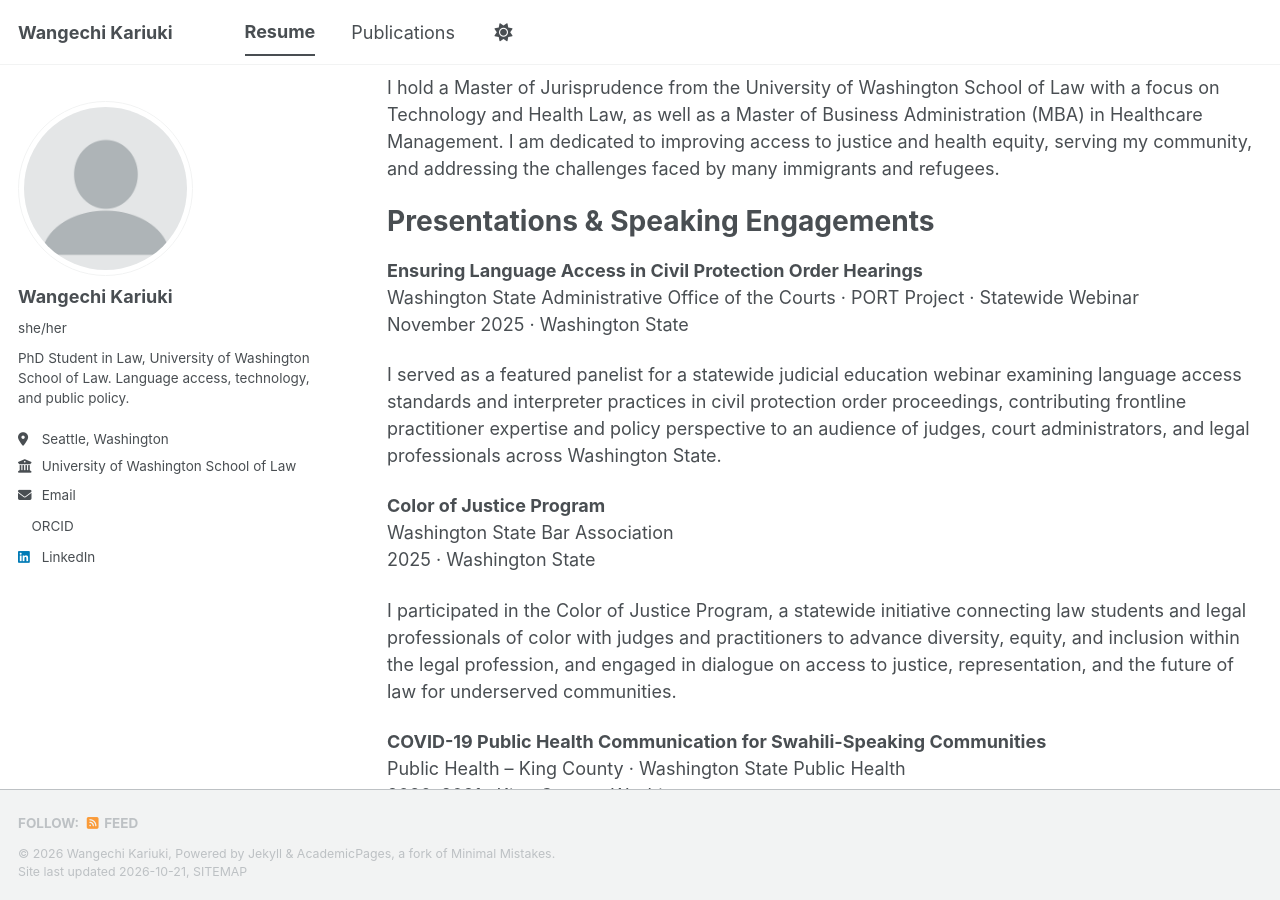
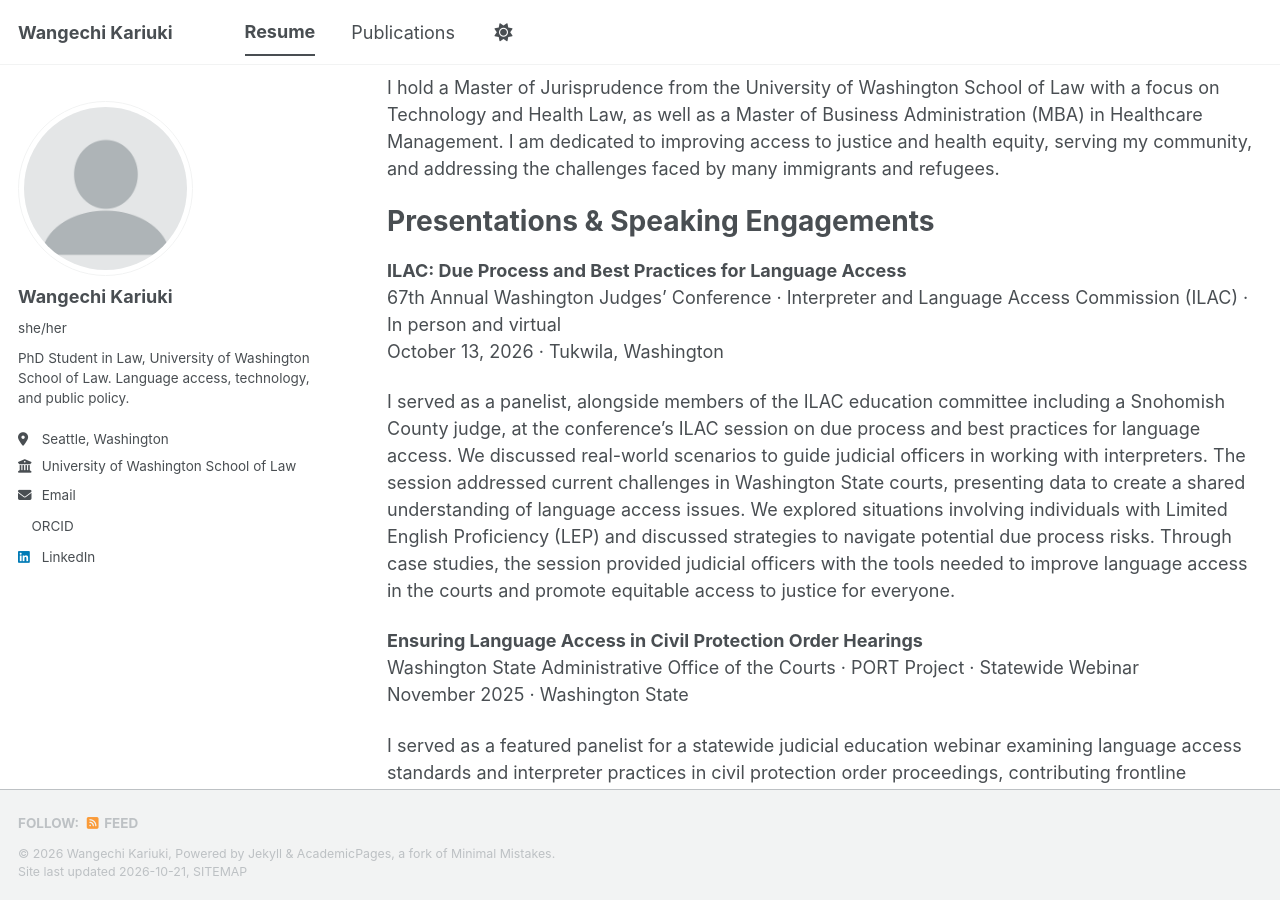
Before and after one commit to wangechikariuki/wangechikariuki.github.io, a Jekyll site: the page built from _pages/resume.md, in a window 1280 px wide and 900 px high, scrolled down 728 px. Built offline with Jekyll 4.4.1, drawn with Linux system fonts in a browser that asks for light colours; a style sheet for code colours, icons or effects is not loaded; part of the change alters nothing that is shown.

Commit message:
Publish 67th Annual Washington Judges' Conference entry on resume
The October 13, 2026 ILAC session has taken place; remove the Liquid
comment that kept the entry hidden.

Co-Authored-By: Claude Opus 5.5 <noreply@anthropic.com>
Claude-Session: https://claude.ai/code/session_01CnbAPzQ6XYeqPyZoe3LaPo

```diff
--- a/_pages/resume.md
+++ b/_pages/resume.md
@@ -26,17 +26,11 @@ I hold a Master of Jurisprudence from the University of Washington School of Law
 Presentations & Speaking Engagements
 ======
 
-{% comment %}
-  67th Annual Washington Judges' Conference: ILAC session on October 13, 2026.
-  Delete the opening and closing "comment" tags around this entry after the event to publish it.
-
 **ILAC: Due Process and Best Practices for Language Access**
 67th Annual Washington Judges' Conference · Interpreter and Language Access Commission (ILAC) · In person and virtual
 October 13, 2026 · Tukwila, Washington
 
 I served as a panelist, alongside members of the ILAC education committee including a Snohomish County judge, at the conference's ILAC session on due process and best practices for language access. We discussed real-world scenarios to guide judicial officers in working with interpreters. The session addressed current challenges in Washington State courts, presenting data to create a shared understanding of language access issues. We explored situations involving individuals with Limited English Proficiency (LEP) and discussed strategies to navigate potential due process risks. Through case studies, the session provided judicial officers with the tools needed to improve language access in the courts and promote equitable access to justice for everyone.
-
-{% endcomment %}
 
 **Ensuring Language Access in Civil Protection Order Hearings**
 Washington State Administrative Office of the Courts · PORT Project · Statewide Webinar
```
